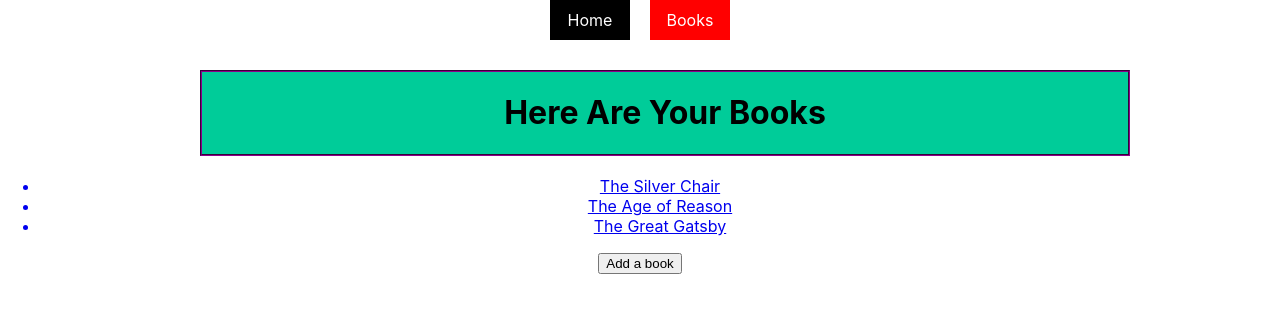
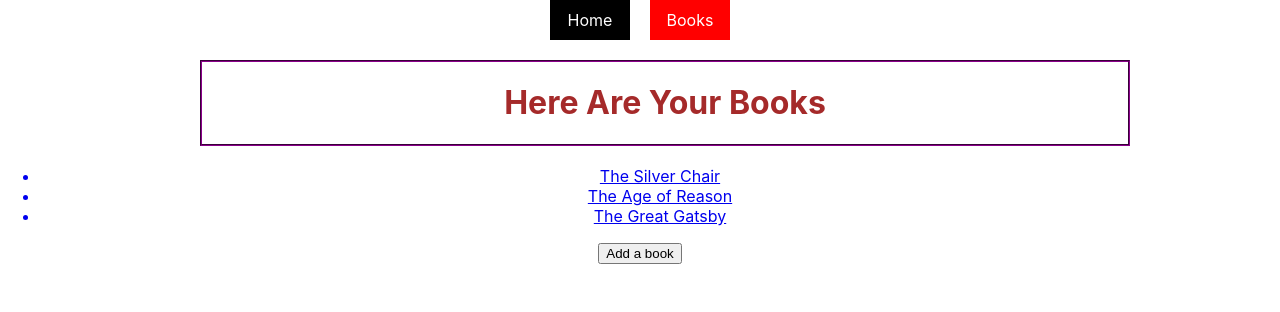
Before and after one commit to valera2022/PROJECT2, a React (Create React App) app: page /books in a window 1280 px wide. Shown: the top 312 px of the page. Built offline with nearby package versions, Linux system fonts and the light colour scheme; data requests are answered from the project's data file.

Commit message:
added class to header div and headers text

```diff
--- a/src/App.css
+++ b/src/App.css
@@ -42,21 +42,24 @@
  color:#282c34
 }
 
-h1#header{
-color:#a52a2a
+.headersText{
+color:#a52a2a;
+text-align: center;
 }
 
-div#booksHeader{
+div.booksHeader{
   /* display: flex; */
 
   border: 2px groove #8b008b;
-  background-color: #00cc99;
+  /* background-color: 	#bdb76b;     */
   /* text-align: center; */
   /* width: 1000px; */
-  margin-top: 20px;
+  /* height:60px; */
+  margin-top: 10px;
   margin-bottom: 20px;
   margin-right: 150px;
   margin-left: 200px;
+  /* padding: -100px,-100px,-200px,-100px */
 
 
 }
--- a/src/BooksList.js
+++ b/src/BooksList.js
@@ -17,8 +17,8 @@ function BooksList(){
     })
     return(
         <div>
-            <div id="booksHeader">
-            <h1>Here Are Your Books</h1>
+            <div className="booksHeader">
+            <h1 className="headersText">Here Are Your Books</h1>
             </div>
            <ul> {booksList}</ul>
 
--- a/src/Home.js
+++ b/src/Home.js
@@ -1,8 +1,9 @@
 import React from "react";
 
 function Home(){
- return(<div className="home">
-          <h1 id="header">Welcome Home</h1>
+ return(<div >
+          <div className="booksHeader"><h1 className="headersText">Welcome Home</h1></div>
+
           <p1>The focus of this App is for you to have the ability to save and add your favorite books info.   To start click on the Books link on top. This will direct you through to a list of books and a button which allows you to add books. </p1>
 
 
```
